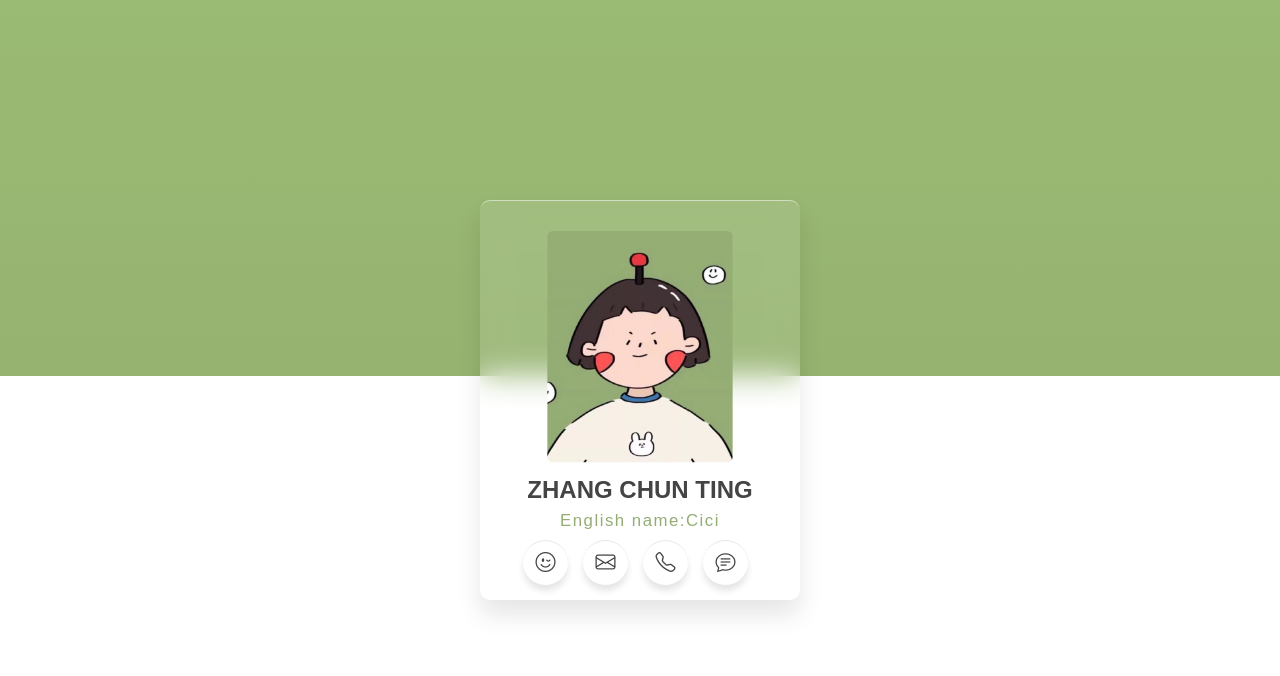
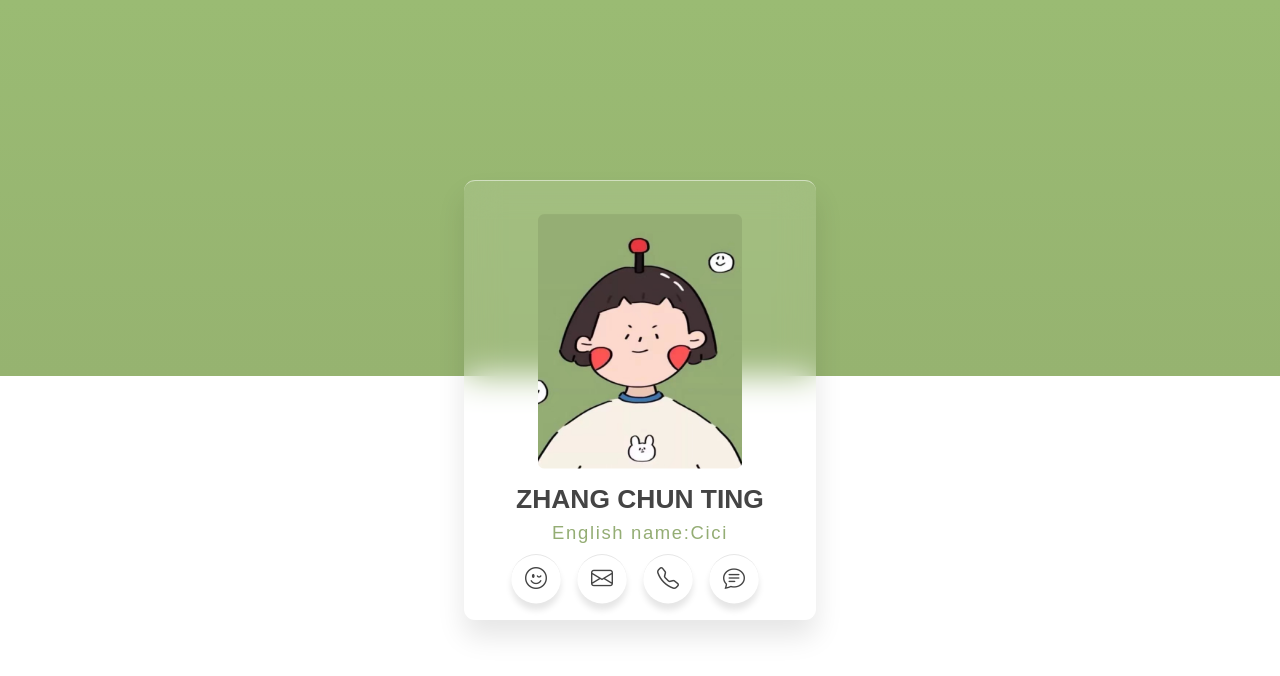
Before and after one commit to Cici0424/css-glass-card, a plain HTML site: page index.html in a window 1280 px wide. In both pictures the pointer is over the element 640 px from the left and 400 px from the top of the page. Drawn offline with nearby package versions, Linux system fonts and the light colour scheme.

Commit message:
Add files via upload

```diff
--- a/index.html
+++ b/index.html
@@ -36,6 +36,11 @@
             border-top: 1px solid rgba(255, 255, 255, 0.5);
             backdrop-filter: blur(15px);
             box-shadow: 0 15px 25px rgba(0, 0, 0, 0.1);
+            transition: all 1s;
+        }
+
+        .card:hover {
+            transform: scale(1.1);
         }
 
         .imgBx {
```
